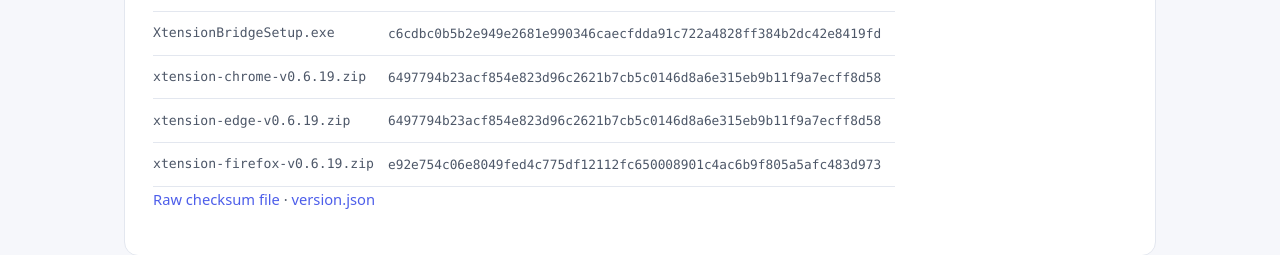
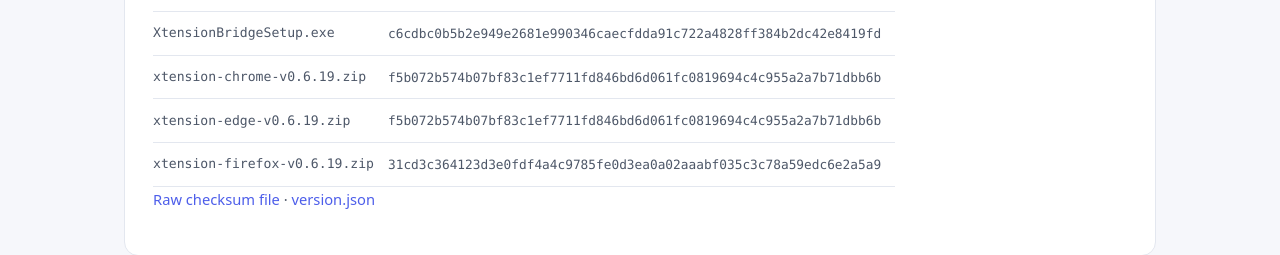
Before and after one commit to JoDevelop1/xtension, a website: page site/public/index.html in a window 1280 px wide. Shown: the part 5148-5403 px from the top of the page. Drawn offline with Linux system fonts and the light colour scheme.

Commit message:
docs: align v0.6.19 release checksums

```diff
--- a/site/public/index.html
+++ b/site/public/index.html
@@ -435,15 +435,15 @@
                 </tr>
                 <tr>
                   <td>xtension-chrome-v0.6.19.zip</td>
-                  <td><code>6497794b23acf854e823d96c2621b7cb5c0146d8a6e315eb9b11f9a7ecff8d58</code></td>
+                  <td><code>f5b072b574b07bf83c1ef7711fd846bd6d061fc0819694c4c955a2a7b71dbb6b</code></td>
                 </tr>
                 <tr>
                   <td>xtension-edge-v0.6.19.zip</td>
-                  <td><code>6497794b23acf854e823d96c2621b7cb5c0146d8a6e315eb9b11f9a7ecff8d58</code></td>
+                  <td><code>f5b072b574b07bf83c1ef7711fd846bd6d061fc0819694c4c955a2a7b71dbb6b</code></td>
                 </tr>
                 <tr>
                   <td>xtension-firefox-v0.6.19.zip</td>
-                  <td><code>e92e754c06e8049fed4c775df12112fc650008901c4ac6b9f805a5afc483d973</code></td>
+                  <td><code>31cd3c364123d3e0fdf4a4c9785fe0d3ea0a02aaabf035c3c78a59edc6e2a5a9</code></td>
                 </tr>
               </tbody>
             </table>
```
